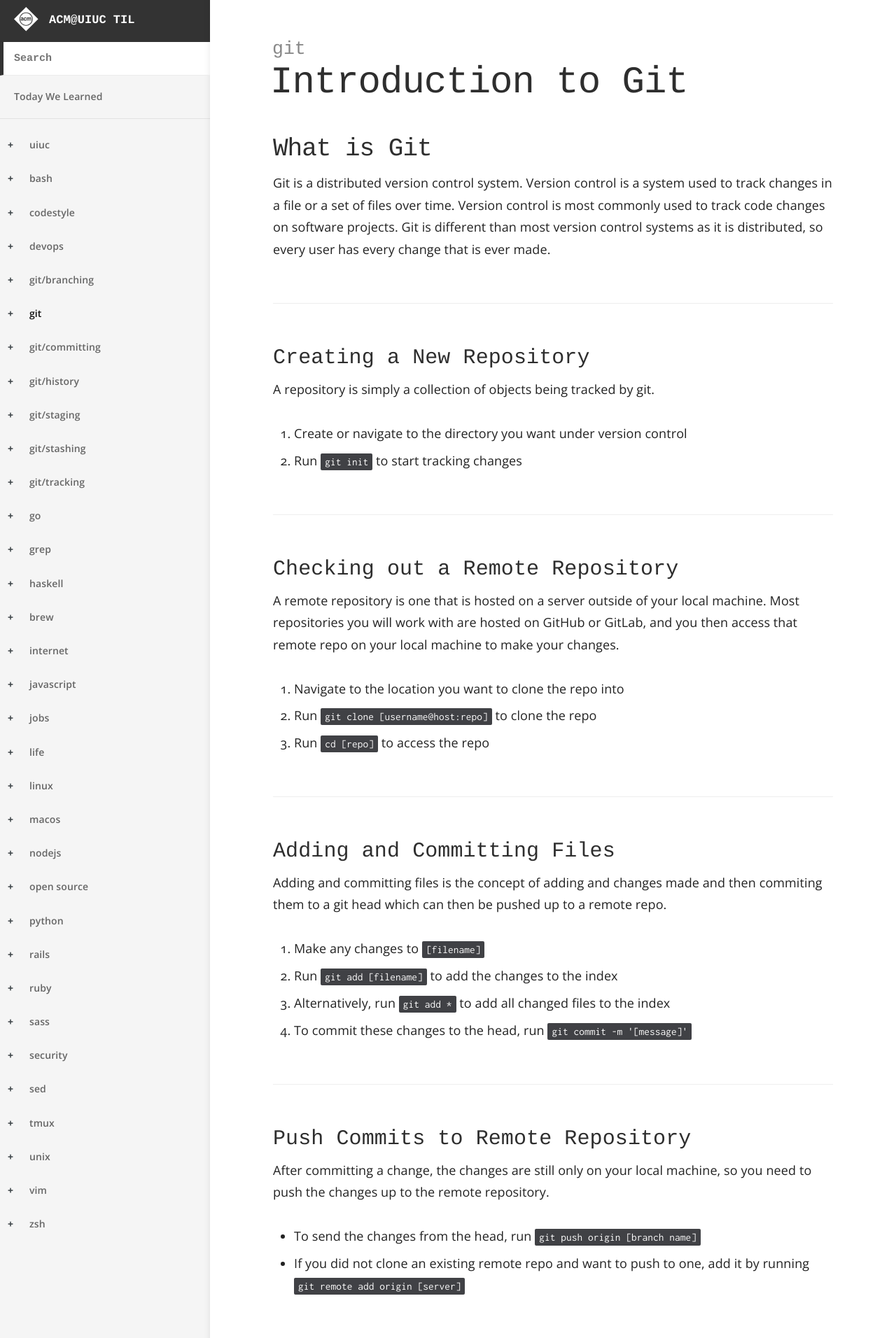
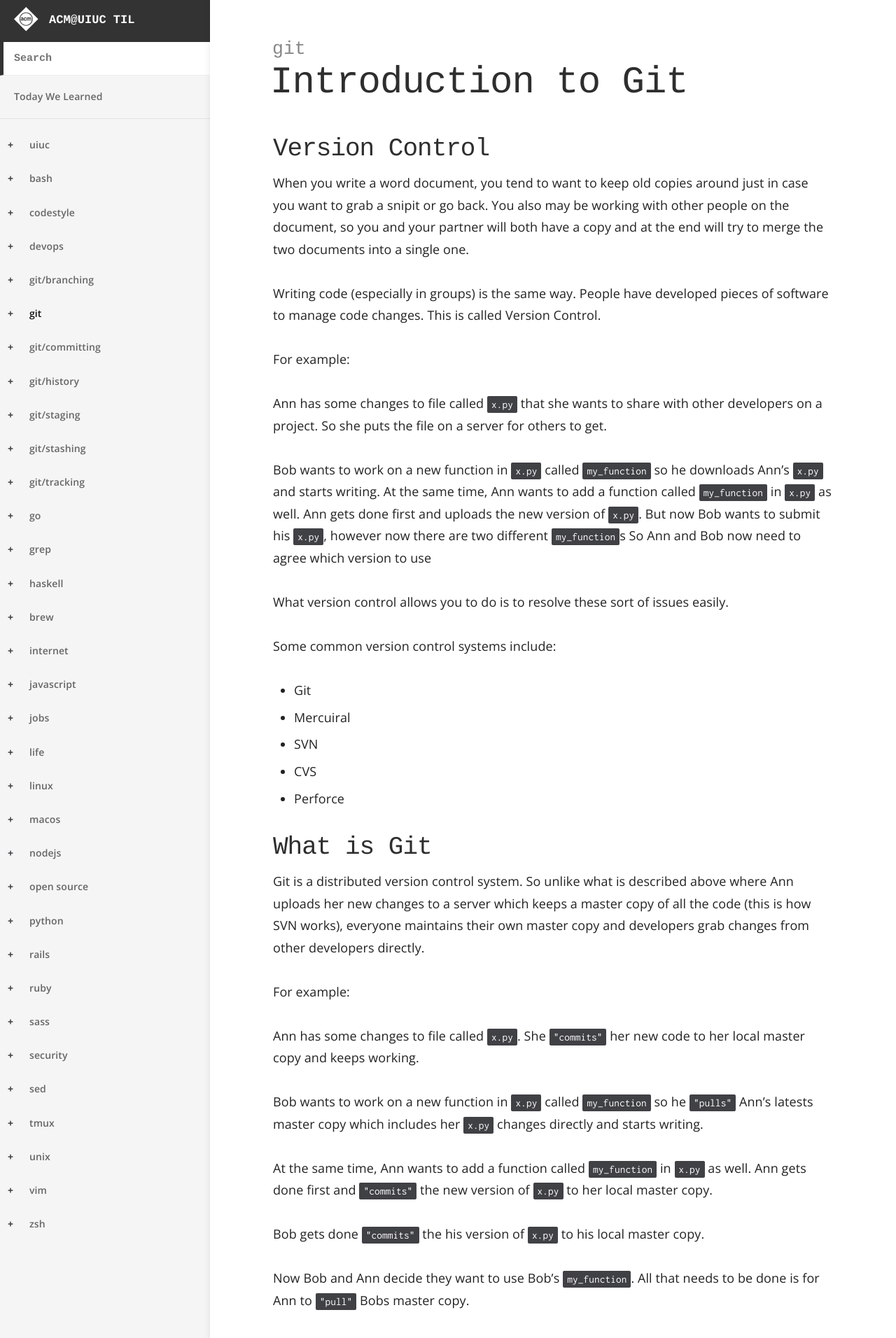
Before and after one commit to acm-uiuc/til, a Jekyll site: the page built from _til/git/intro-to-git.md, in a window 1280 px wide. Shown: the top 1912 px of the page at 70% size. Built offline with Jekyll 4.4.1, drawn with Linux system fonts in a browser that asks for light colours; some of the changed text lies outside the part shown.

Commit message:
Partially done explaination

````diff
--- a/_til/git/intro-to-git.md
+++ b/_til/git/intro-to-git.md
@@ -2,19 +2,82 @@
 title: Introduction to Git
 category: git
 ---
+## Version Control
+When you write a word document, you tend to want to keep old copies around just in case you want to grab a snipit or go back. You also may be working with other people on the document, so you and your partner will both have a copy and at the end will try to merge the two documents into a single one.
+
+Writing code (especially in groups) is the same way. People have developed pieces of software to manage code changes. This is called Version Control.
+
+For example:
+
+Ann has some changes to file called `x.py` that she wants to share with other developers on a project. So she puts the file on a server for others to get.
+
+Bob wants to work on a new function in `x.py` called `my_function` so he downloads Ann's `x.py` and starts writing.
+At the same time, Ann wants to add a function called `my_function` in `x.py` as well.
+Ann gets done first and uploads the new version of `x.py`.
+But now Bob wants to submit his `x.py`, however now there are two different `my_function`s
+So Ann and Bob now need to agree which version to use
+
+What version control allows you to do is to resolve these sort of issues easily.
+
+Some common version control systems include:
+
+- Git
+- Mercuiral
+- SVN
+- CVS
+- Perforce
+
 ## What is Git
-Git is a distributed version control system. Version control is a system used to track changes in a file or a set of files over time. Version control is most commonly used to track code changes on software projects. Git is different than most version control systems as it is distributed, so every user has every change that is ever made.
+Git is a distributed version control system. So unlike what is described above where Ann uploads her new changes to a server which keeps a master copy of all the code (this is how SVN works), everyone maintains their own master copy and developers grab changes from other developers directly.
+
+For example:
+
+Ann has some changes to file called `x.py`. She `"commits"` her new code to her local master copy and keeps working.
+
+Bob wants to work on a new function in `x.py` called `my_function` so he `"pulls"` Ann's latests master copy which includes her `x.py` changes directly and starts writing.
+
+At the same time, Ann wants to add a function called `my_function` in `x.py` as well.
+Ann gets done first and `"commits"` the new version of `x.py` to her local master copy.
+
+Bob gets done `"commits"` the his version of `x.py` to his local master copy.
+
+Now Bob and Ann decide they want to use Bob's `my_function`. All that needs to be done is for Ann to `"pull"` Bobs master copy.
+
+Sometimes it is convenint to have a place to discuss code changes and do planning, and this is what Git Hosting Services like Github and Gitlab are. The nice thing about git is you can also `"push"` your changes to another developer, so many groups will `"push"` their changes to github to get feedback.
 
 ### Creating a New Repository
-A repository is simply a collection of objects being tracked by git.
-1. Create or navigate to the directory you want under version control
+A project in git is called a repository and it looks like a simple folder at first glance. All the code for a project should be in the repository
+1. Create or navigate to the directory you want under version control (e.g. `mkdir groot-git-service`)
 2. Run ```git init``` to start tracking changes
 
+What will happen is git will create a folder .git to hold old copies (you can see this folder with `ls -a` but you can just ignore it for the most part)
+
 ### Checking out a Remote Repository
-A remote repository is one that is hosted on a server outside of your local machine. Most repositories you will work with are hosted on GitHub or GitLab, and you then access that remote repo on your local machine to make your changes.
-1. Navigate to the location you want to clone the repo into
-2. Run ```git clone [username@host:repo]``` to clone the repo
-3. Run ```cd [repo]``` to access the repo
+What happens if you are not the creator of the project and you download everything to start developing?
+
+This is called `"cloning"` in git.
+
+All that is required to get a copy of the project is to know where to copy it from. Usually, if you host your code on a site like GitHub, your project will have a URL (just like any other website e.g. https://github.com/acm-uiuc/arbor).
+
+To get a copy of arbor you can just run:
+
+```
+git clone https://github.com/acm-uiuc/arbor.git
+```
+
+URLs are one way to get your project, what ACM recommends is to use ssh, where you will login to a remote server and copy the code that way.
+
+_This requires to have ssh access to the remote server. Instructions on how to do this for GitHub are here: //TODO insert_
+
+Then you can just tell Git how to login:
+
+```
+git clone [username@host:repo]
+
+e.g: git clone git@github.com:acm-uiuc/arbor.git
+```
+
+After this you should see a directory where your project files will be.
 
 ### Adding and Committing Files
 Adding and committing files is the concept of adding and changes made and then commiting them to a git head which can then be pushed up to a remote repo.
````
